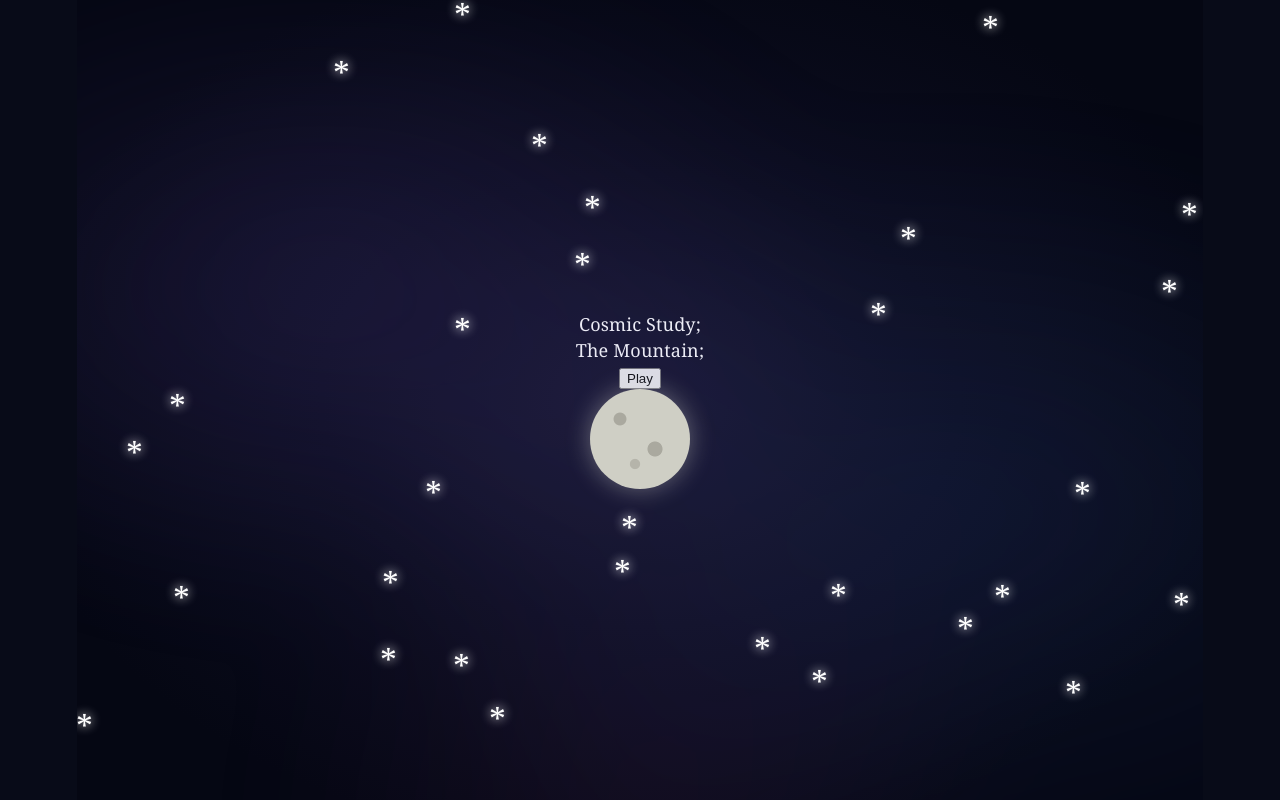
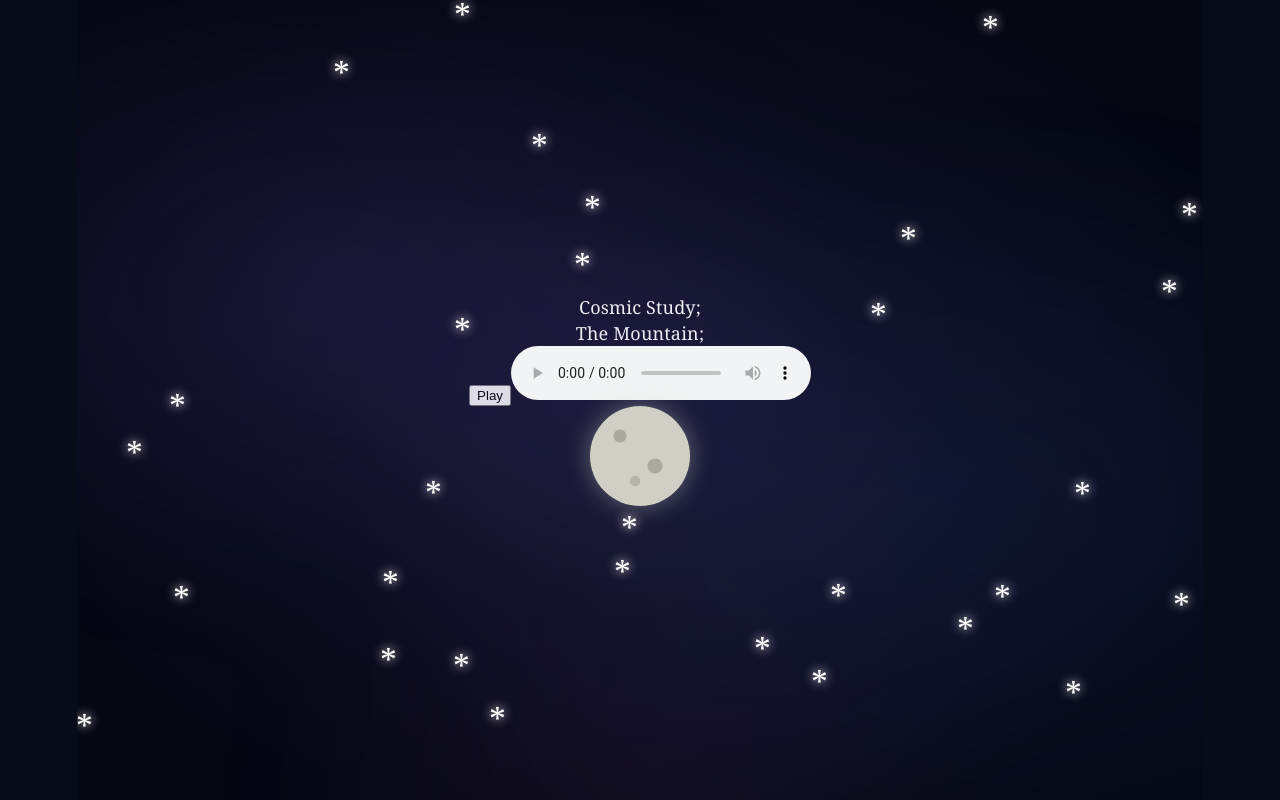
Before and after one commit to iamjahnvi/tiny-universe, a React (Vite) app in the folder tiny-universe/: page / in a window 1280 px wide. Both pictures are taken after a click on the button "Enter Universe". Built offline with nearby package versions, Linux system fonts and the light colour scheme.

Commit message:
music player

```diff
--- a/tiny-universe/src/MusicPlayer.jsx
+++ b/tiny-universe/src/MusicPlayer.jsx
@@ -38,10 +38,14 @@ function MusicPlayer() {
                 {isPlaying ? "Pause" : "Play"};
             </button> */}
 
-            <button onClick={() => setIsPlaying(true)}>{isPlaying ? "Pause" : "Play"}
+            <button onClick={() => togglePlay}>{isPlaying ? "Pause" : "Play"}
             </button>
 
-            <audio ref={audioRef} src={songs[currentSong].url}></audio>
+            <audio
+                ref={audioRef}
+                src={songs[currentSong].url}
+                controls>
+            </audio>
 
             {/* by writing this , think of that as
             React , put an audio player here , but we should be able to tell that specific auio element to :-
```
